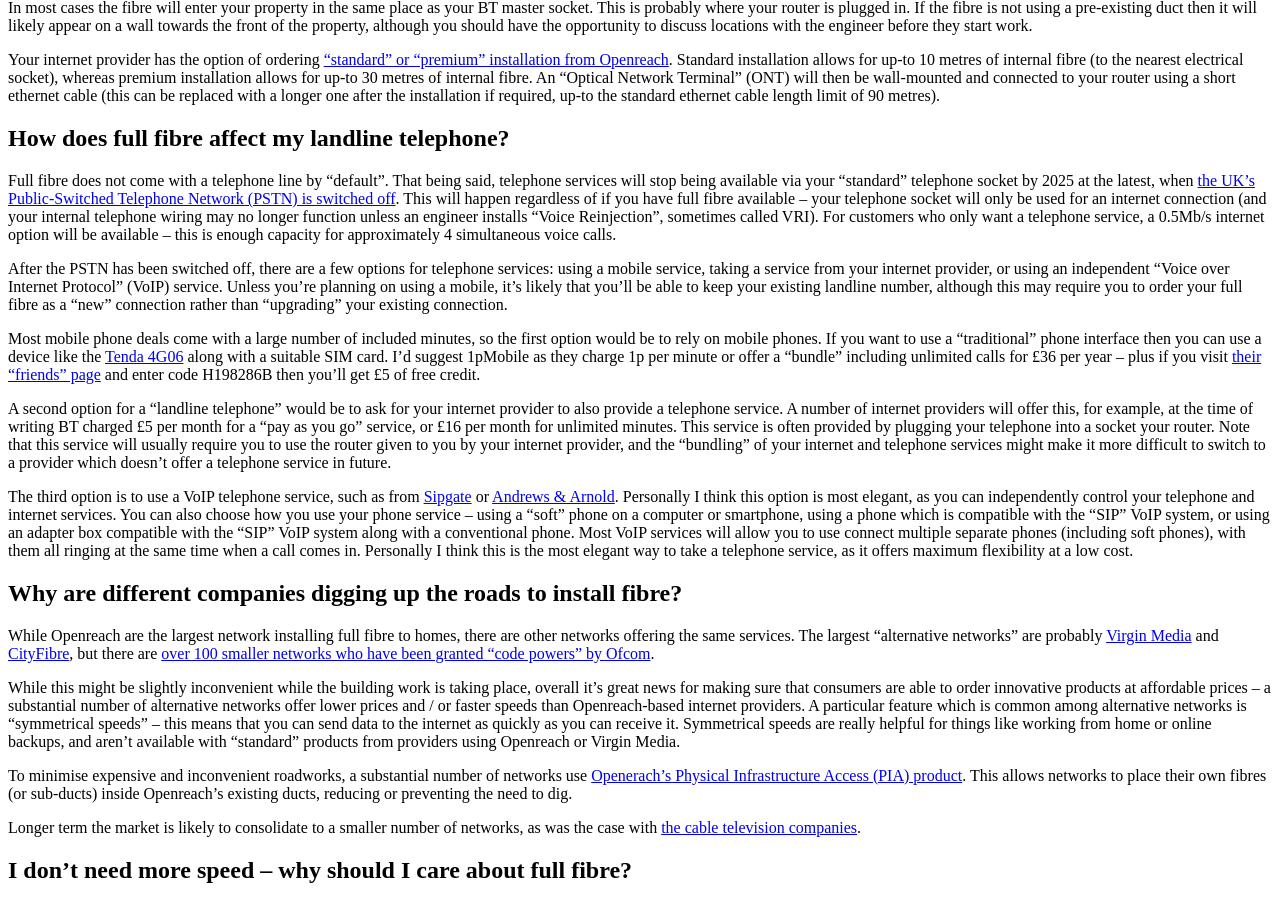
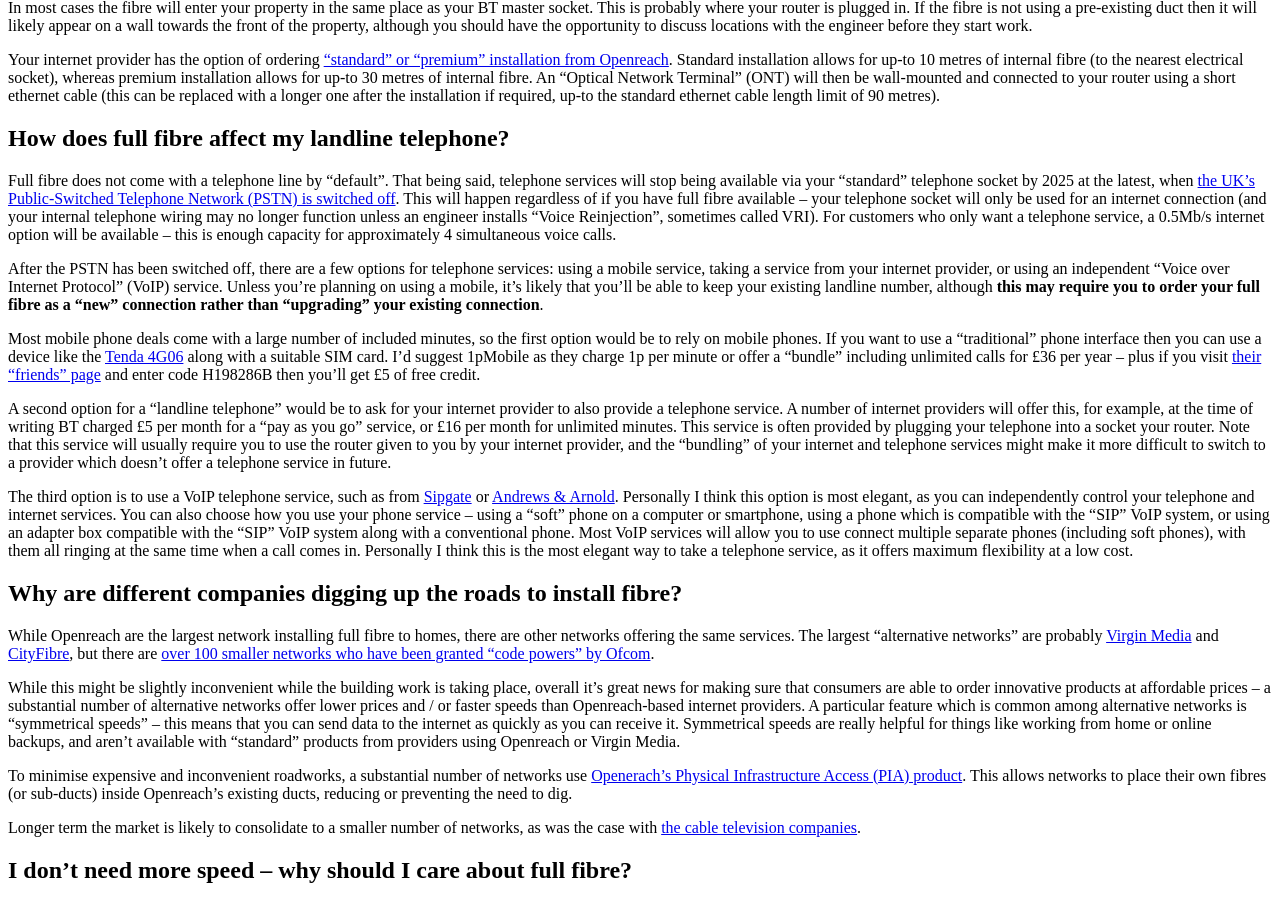
Before and after one commit to BenjaminEHowe/beh.uk, a Jekyll site: the page built from _posts/2022-07-01-full-fibre-faq.md, in a window 1280 px wide and 900 px high, scrolled down 1576 px. Built offline with Jekyll 4.4.1, drawn with Linux system fonts in a browser that asks for light colours.

```diff
--- a/_posts/2022-07-01-full-fibre-faq.md
+++ b/_posts/2022-07-01-full-fibre-faq.md
@@ -34,7 +34,7 @@ Your internet provider has the option of ordering ["standard" or "premium" insta
 
 Full fibre does not come with a telephone line by "default". That being said, telephone services will stop being available via your "standard" telephone socket by 2025 at the latest, when [the UK's Public-Switched Telephone Network (PSTN) is switched off](https://business.bt.com/why-choose-bt/insights/digital-transformation/uk-pstn-switch-off/). This will happen regardless of if you have full fibre available -- your telephone socket will only be used for an internet connection (and your internal telephone wiring may no longer function unless an engineer installs "Voice Reinjection", sometimes called VRI). For customers who only want a telephone service, a 0.5Mb/s internet option will be available -- this is enough capacity for approximately 4 simultaneous voice calls.
 
-After the PSTN has been switched off, there are a few options for telephone services: using a mobile service, taking a service from your internet provider, or using an independent "Voice over Internet Protocol" (VoIP) service. Unless you're planning on using a mobile, it's likely that you'll be able to keep your existing landline number, although this may require you to order your full fibre as a "new" connection rather than "upgrading" your existing connection.
+After the PSTN has been switched off, there are a few options for telephone services: using a mobile service, taking a service from your internet provider, or using an independent "Voice over Internet Protocol" (VoIP) service. Unless you're planning on using a mobile, it's likely that you'll be able to keep your existing landline number, although **this may require you to order your full fibre as a "new" connection rather than "upgrading" your existing connection**.
 
 Most mobile phone deals come with a large number of included minutes, so the first option would be to rely on mobile phones. If you want to use a "traditional" phone interface then you can use a device like the [Tenda 4G06](https://www.tendacn.com/product/4G06.html) along with a suitable SIM card. I'd suggest 1pMobile as they charge 1p per minute or offer a "bundle" including unlimited calls for £36 per year -- plus if you visit [their "friends" page](https://www.1pmobile.com/friends/) and enter code H198286B then you'll get £5 of free credit.
 
```
